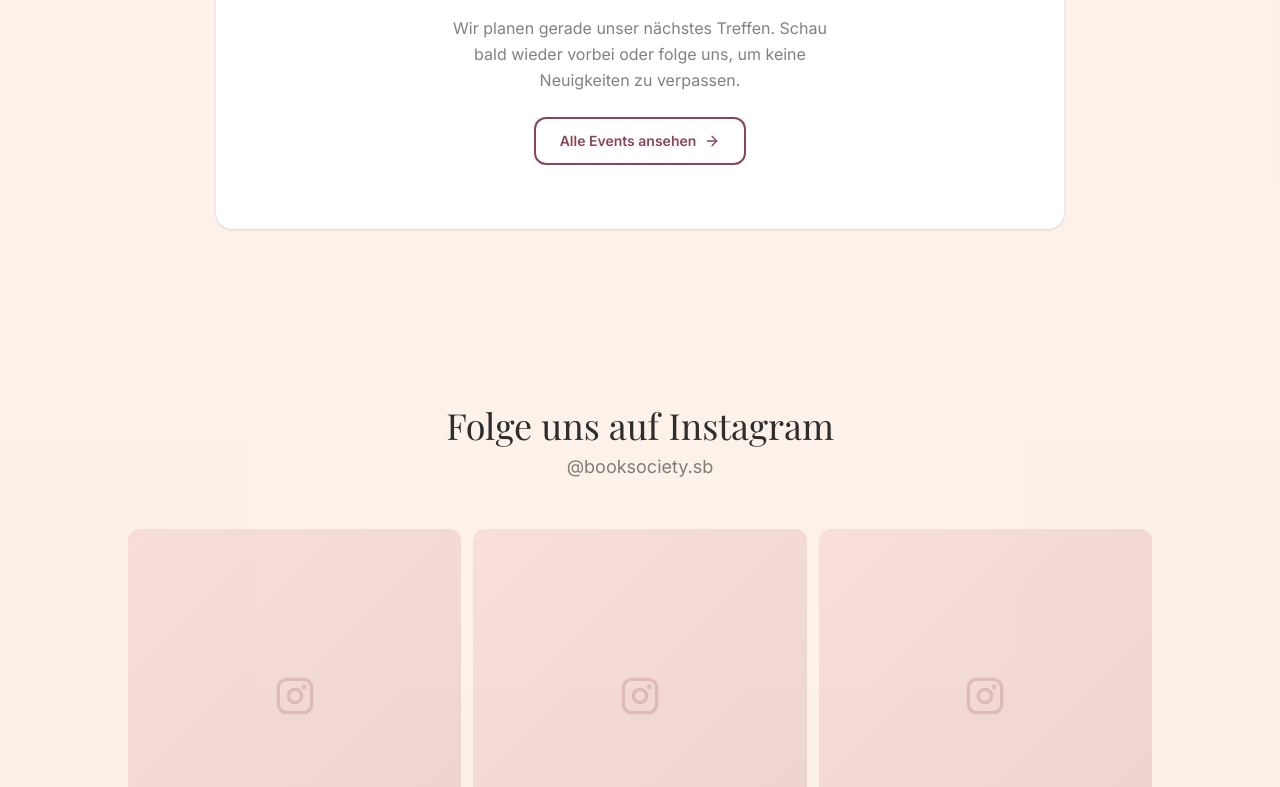
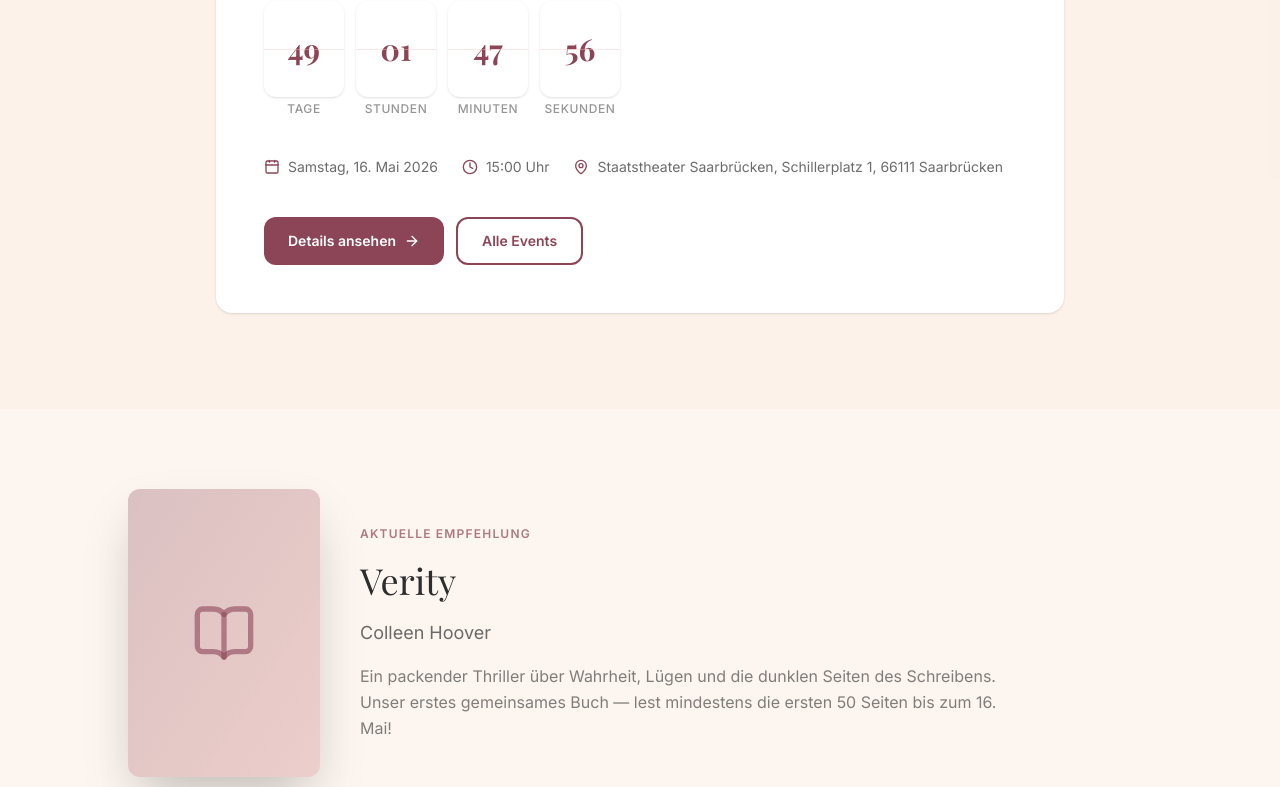
Before and after one commit to Felixzink96/Booksociety.sb, a Next.js app: page / in a window 1280 px wide. Shown: the part 1853-2640 px from the top of the page. Built offline with nearby package versions, Linux system fonts and the light colour scheme; no server answers; a web font is replaced by a local one.

Commit message:
feat: add first event (Verity, 16. Mai) on homepage and events page

```diff
--- a/src/app/(frontend)/events/[slug]/page.tsx
+++ b/src/app/(frontend)/events/[slug]/page.tsx
@@ -3,6 +3,7 @@ import Link from "next/link";
 import { notFound } from "next/navigation";
 import { ArrowLeft, Calendar, Clock, MapPin } from "lucide-react";
 import { getEventBySlug } from "@/lib/payload";
+import { ALL_EVENTS } from "@/lib/static-events";
 import { SectionReveal } from "@/components/ui/section-reveal";
 import { Badge } from "@/components/ui/badge";
 import { Button } from "@/components/ui/button";
@@ -32,16 +33,20 @@ interface PageProps {
 
 export async function generateMetadata({ params }: PageProps): Promise<Metadata> {
   const { slug } = await params;
+  let event: any = null;
   try {
-    const event = await getEventBySlug(slug);
-    if (!event) return { title: "Event nicht gefunden" };
-    return {
-      title: `${event.title} – Booksociety Saarbrücken`,
-      description: `${typeLabels[(event.event_type as EventType) ?? "sonstiges"]} am ${formatDate(event.date as string)} in Saarbrücken.`,
-    };
+    event = await getEventBySlug(slug);
   } catch {
-    return { title: "Event – Booksociety Saarbrücken" };
+    // DB not connected
   }
+  if (!event) {
+    event = ALL_EVENTS.find((e) => e.slug === slug) ?? null;
+  }
+  if (!event) return { title: "Event nicht gefunden" };
+  return {
+    title: `${event.title} – Booksociety Saarbrücken`,
+    description: `${typeLabels[(event.event_type as EventType) ?? "sonstiges"]} am ${formatDate(event.date as string)} in Saarbrücken.`,
+  };
 }
 
 export default async function EventDetailPage({ params }: PageProps) {
@@ -51,7 +56,12 @@ export default async function EventDetailPage({ params }: PageProps) {
   try {
     event = await getEventBySlug(slug);
   } catch {
-    /* DB not connected yet */
+    /* DB not connected - try static events */
+  }
+
+  // Fallback to static events
+  if (!event) {
+    event = ALL_EVENTS.find((e) => e.slug === slug) ?? null;
   }
 
   if (!event) notFound();
--- a/src/app/(frontend)/events/page.tsx
+++ b/src/app/(frontend)/events/page.tsx
@@ -1,5 +1,6 @@
 import type { Metadata } from "next";
 import { getEvents } from "@/lib/payload";
+import { ALL_EVENTS } from "@/lib/static-events";
 import { SectionReveal } from "@/components/ui/section-reveal";
 import { EventCard } from "@/components/events/event-card";
 import { EventFilter } from "@/components/events/event-filter";
@@ -17,22 +18,18 @@ interface PageProps {
 export default async function EventsPage({ searchParams }: PageProps) {
   const { typ } = await searchParams;
 
-  let upcomingEvents: any[] = [];
+  let upcomingEvents: any[] = ALL_EVENTS;
   let pastEvents: any[] = [];
 
   try {
-    upcomingEvents = await getEvents({ upcoming: true });
+    const cmsUpcoming = await getEvents({ upcoming: true });
+    const cmsPast = await getEvents({ upcoming: false });
+    if (cmsUpcoming.length > 0) upcomingEvents = cmsUpcoming;
+    if (cmsPast.length > 0) pastEvents = cmsPast;
   } catch {
-    upcomingEvents = [];
+    // CMS not connected - static data already set
   }
 
-  try {
-    pastEvents = await getEvents({ upcoming: false });
-  } catch {
-    pastEvents = [];
-  }
-
-  // Filter by event type if URL param is set
   const filteredUpcoming = typ
     ? upcomingEvents.filter((e: any) => e.event_type === typ)
     : upcomingEvents;
--- a/src/app/(frontend)/page.tsx
+++ b/src/app/(frontend)/page.tsx
@@ -5,6 +5,7 @@ import { CurrentBook } from "@/components/sections/current-book";
 import { InstagramFeed } from "@/components/sections/instagram-feed";
 import { CTA } from "@/components/sections/cta";
 import { ParallaxLeaves } from "@/components/decorative/parallax-leaves";
+import { FIRST_EVENT, CURRENT_BOOK } from "@/lib/static-events";
 import type { Metadata } from "next";
 
 export const metadata: Metadata = {
@@ -13,15 +14,18 @@ export const metadata: Metadata = {
 };
 
 export default async function HomePage() {
-  let nextEvent = null;
-  let currentBook = null;
+  // Try CMS first, fall back to static data
+  let nextEvent: any = FIRST_EVENT;
+  let currentBook: any = CURRENT_BOOK;
 
   try {
     const { getNextEvent, getCurrentBook } = await import("@/lib/payload");
-    nextEvent = await getNextEvent();
-    currentBook = await getCurrentBook();
+    const cmsEvent = await getNextEvent();
+    const cmsBook = await getCurrentBook();
+    if (cmsEvent) nextEvent = cmsEvent;
+    if (cmsBook?.title) currentBook = cmsBook;
   } catch {
-    // CMS not yet connected - use null fallbacks
+    // CMS not connected - static data is already set
   }
 
   return (
@@ -29,8 +33,8 @@ export default async function HomePage() {
       <ParallaxLeaves />
       <Hero />
       <AboutPreview />
-      <NextEvent event={nextEvent as any} />
-      <CurrentBook book={currentBook as any} />
+      <NextEvent event={nextEvent} />
+      <CurrentBook book={currentBook} />
       <InstagramFeed />
       <CTA />
     </>
--- /dev/null
+++ b/src/lib/static-events.ts
@@ -0,0 +1,33 @@
+/**
+ * Static event data - used until CMS is fully connected.
+ * Replace with Payload CMS queries once DB is live.
+ */
+
+export const FIRST_EVENT = {
+  id: "1",
+  title: "First Read: Verity von Colleen Hoover",
+  slug: "first-read-verity",
+  date: "2026-05-16T15:00:00.000Z",
+  time: "15:00",
+  event_type: "lesekreis" as const,
+  description: `Unser allererstes Buchklub-Treffen! Wir starten mit "Verity" von Colleen Hoover.
+
+Bitte habt das Buch bis zum Treffen besorgt und mindestens die ersten 50 Seiten gelesen. Wir freuen uns auf eine spannende Diskussion!
+
+Verity ist ein packender Thriller über eine angehende Schriftstellerin, die dunkle Geheimnisse in den unveröffentlichten Manuskripten einer berühmten Autorin entdeckt. Perfekt für unseren ersten gemeinsamen Leseabend.`,
+  location: {
+    name: "Staatstheater Saarbrücken",
+    address: "Schillerplatz 1, 66111 Saarbrücken",
+    lat: 49.2344,
+    lng: 6.9965,
+  },
+};
+
+export const CURRENT_BOOK = {
+  title: "Verity",
+  author: "Colleen Hoover",
+  description: "Ein packender Thriller über Wahrheit, Lügen und die dunklen Seiten des Schreibens. Unser erstes gemeinsames Buch — lest mindestens die ersten 50 Seiten bis zum 16. Mai!",
+  cover_image: null,
+};
+
+export const ALL_EVENTS = [FIRST_EVENT];
```
Also changed, not shown: 1 other file (tests, documents, lock files or other folders).
